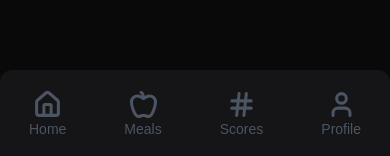
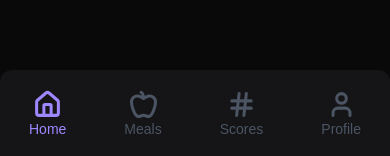
Before and after one commit to vxiwspy/comet-main, a Next.js app: page / in a window 390 px wide. Shown: the part 685-841 px from the top of the page. Built offline with nearby package versions, Linux system fonts and the light colour scheme.

Commit message:
bottom navbar for mobile view

```diff
--- a/components/Bottom.tsx
+++ b/components/Bottom.tsx
@@ -1,28 +1,31 @@
-import React from 'react'
+"use client";
+
+import React, {useState} from 'react'
 import {House, User, Apple, Hash} from 'lucide-react'
 import Link from "next/link";
 
+export default function Bottom() {
 
-export default function Bottom() {
+  const [current, setCurrent] = useState("Home");
 
   return (
     <div
-    className="md:hidden flex flex-inline justify-between fixed bottom-0 w-screen bg-[#151517] rounded-t-xl ">
-      <Link href="/" className="mx-auto my-5 flex-col flex justify-center items-center">
-        <House color="#4b5563" className='flex' size={29} strokeWidth={2.5} />
-        <span className="text-gray-600 text-sm font-normal mx-2">Home</span>
+    className="md:hidden flex flex-inline justify-between fixed z-50  bottom-0 w-screen bg-[#151517] rounded-t-xl">
+      <Link href="/" className="mx-auto my-5 flex-col flex justify-center items-center rounded-lg" onClick={() => setCurrent("Home")}>
+        <House color={current === "Home" ? "#9f87ff" : "#4b5563"} className='flex' size={29} strokeWidth={2.5} />
+        <span className={`${current === "Home" ? "text-[#9f87ff]" : "text-gray-600"} text-sm font-normal mx-2`}>Home</span>
       </Link>
-      <Link href="/" className="mx-auto my-5 flex-col flex justify-center items-center">
-        <Apple color="#4b5563" className='flex' size={29} strokeWidth={2.5} />
-        <span className="text-gray-600 text-sm font-normal mx-2">Meals</span>
+      <Link href="/" className="mx-auto my-5 flex-col flex justify-center items-center" onClick={() => setCurrent("Meals")} >
+        <Apple color={current === "Meals" ? "#9f87ff" : "#4b5563"} className='flex' size={29} strokeWidth={2.5} />
+        <span className={`${current === "Meals" ? "text-[#9f87ff]" : "text-gray-600"} text-sm font-normal mx-2`}>Meals</span>
       </Link>
-      <Link href="/" className="mx-auto my-5 flex-col flex justify-center items-center">
-        <Hash color="#4b5563" className='flex' size={29} strokeWidth={2.5} />
-        <span className="text-gray-600 text-sm font-normal mx-2">Scores</span>
+      <Link href="/" className="mx-auto my-5 flex-col flex justify-center items-center" onClick={() => setCurrent("Scores")}>
+        <Hash color={current === "Scores" ? "#9f87ff" : "#4b5563"} className='flex' size={29} strokeWidth={2.5} />
+        <span className={`${current === "Scores" ? "text-[#9f87ff]" : "text-gray-600"} text-sm font-normal mx-2`}>Scores</span>
       </Link>
-      <Link href="/" className="mx-auto my-5 flex-col flex justify-center items-center">
-        <User color="#4b5563" className='flex' size={29} strokeWidth={2.5} />
-        <span className="text-gray-600 text-sm font-normal mx-2 ">Profile</span>
+      <Link href="/" className="mx-auto my-5 flex-col flex justify-center items-center" onClick={() => setCurrent("Profile")}>
+        <User color={current === "Profile" ? "#9f87ff" : "#4b5563"} className='flex' size={29} strokeWidth={2.5} />
+        <span className={`${current === "Profile" ? "text-[#9f87ff]" : "text-gray-600"} text-sm font-normal mx-2`}>Profile</span>
       </Link>
     </div>
   )
```
